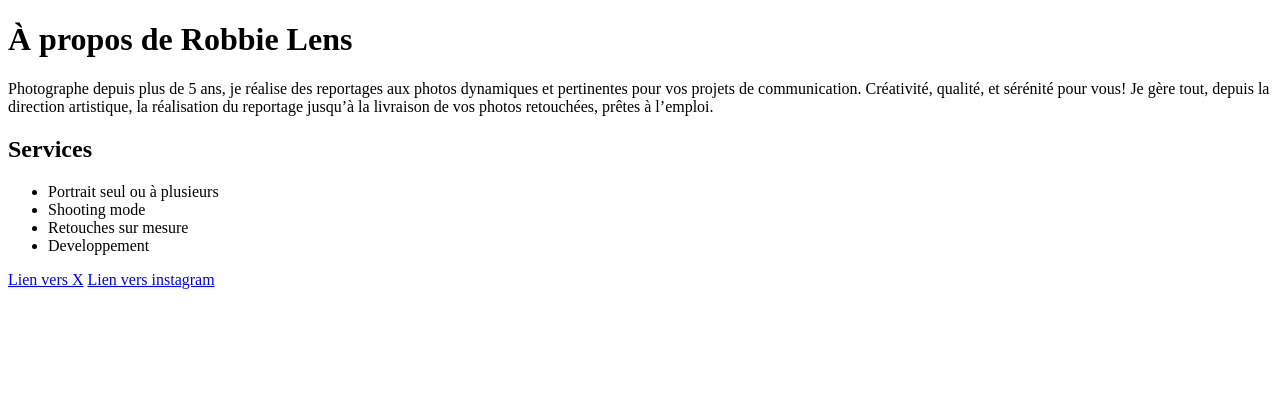
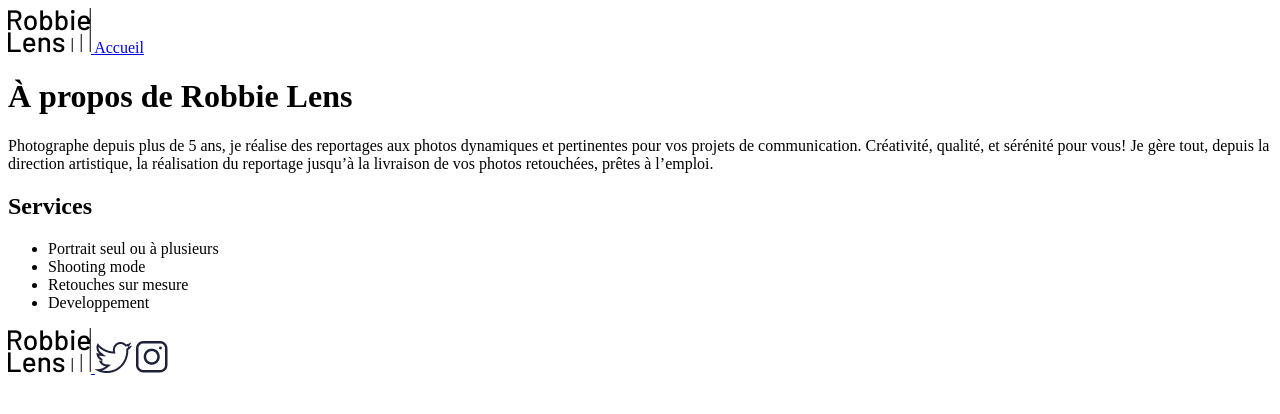
Before and after one commit to raphaeldebot/OCR, a plain HTML site: page a-propos.html in a window 1280 px wide. Drawn offline with Linux system fonts and the light colour scheme.

Commit message:
EXO OCR P1C6

```diff
--- a/dossier-demo/a-propos.html
+++ b/a-propos.html
@@ -8,6 +8,10 @@
 </head>
 
 <body>
+    <a href="index.html">
+        <img src="images/logo.png" alt="Le logo Robbie Lens">
+    </a>
+    <a href=" index.html">Accueil</a>
     <h1>À propos de Robbie Lens</h1>
     <p> Photographe depuis plus de 5 ans, je réalise des reportages aux photos dynamiques et pertinentes pour vos
         projets de communication. Créativité, qualité, et sérénité pour vous! Je gère tout, depuis la direction
@@ -20,8 +24,11 @@
         <li>Retouches sur mesure</li>
         <li>Developpement</li>
     </ul>
-    <a href="https://x.com" target="_blank">Lien vers X</a>
-    <a href="https://wwww.instagram.com" target="_blank">Lien vers instagram</a>
+    <a href="index.html">
+        <img src="images/logo.png" alt="Le logo de Robbie Lens">
+    </a>
+    <a href="https://x.com" target="_blank"><img src="images/twitter.png" alt="Icone de X (Twitter)"></a>
+    <a href="https://wwww.instagram.com" target="_blank"><img src="images/instagram.png" alt="Icone de instagram"></a>
 </body>
 
 </html>
```
Also changed, not shown: index.html (+6 -3 lines), images/instagram.png (added), images/logo.png (added), images/robbie-lens.png (added), images/twitter.png (added).
